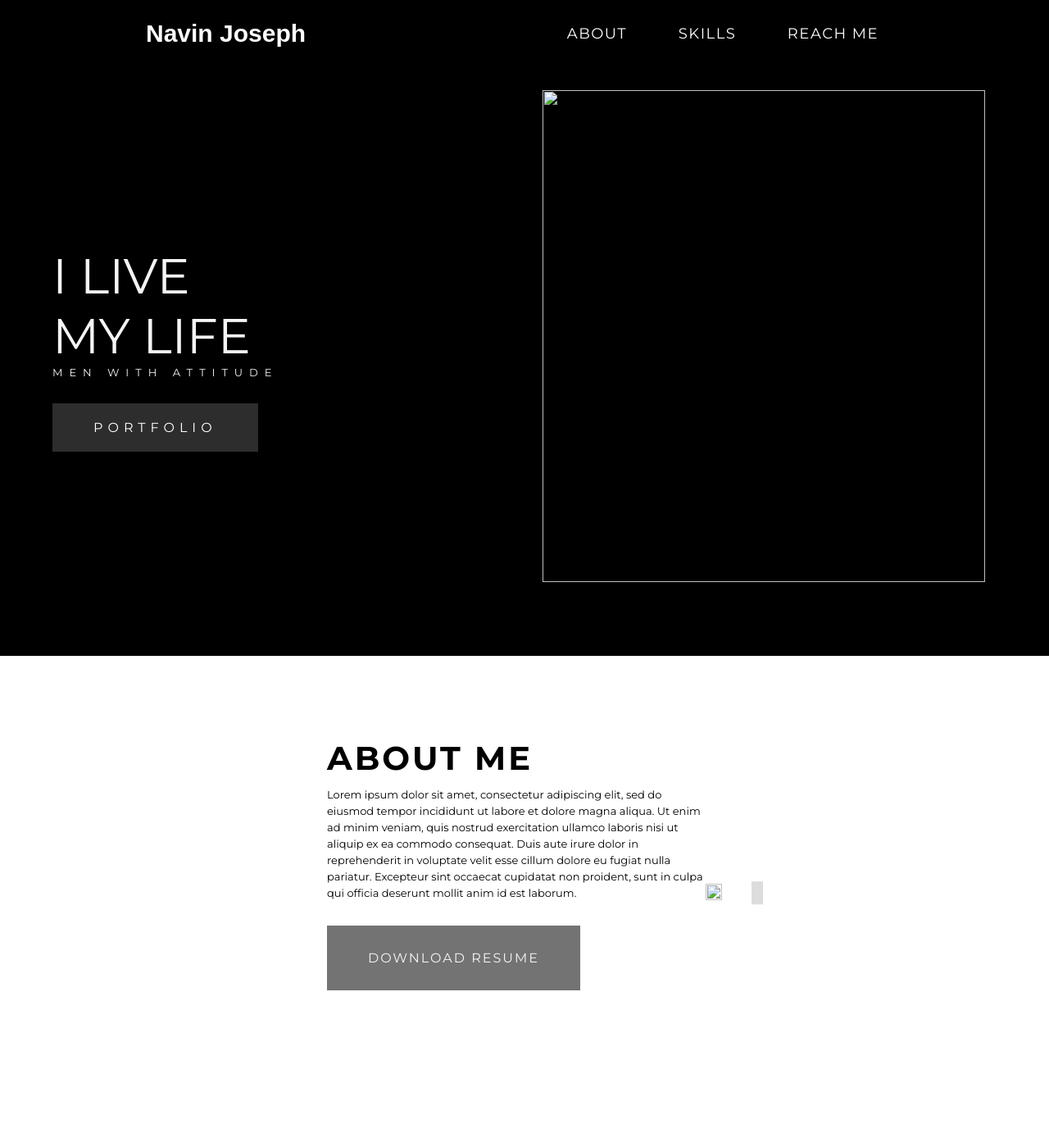
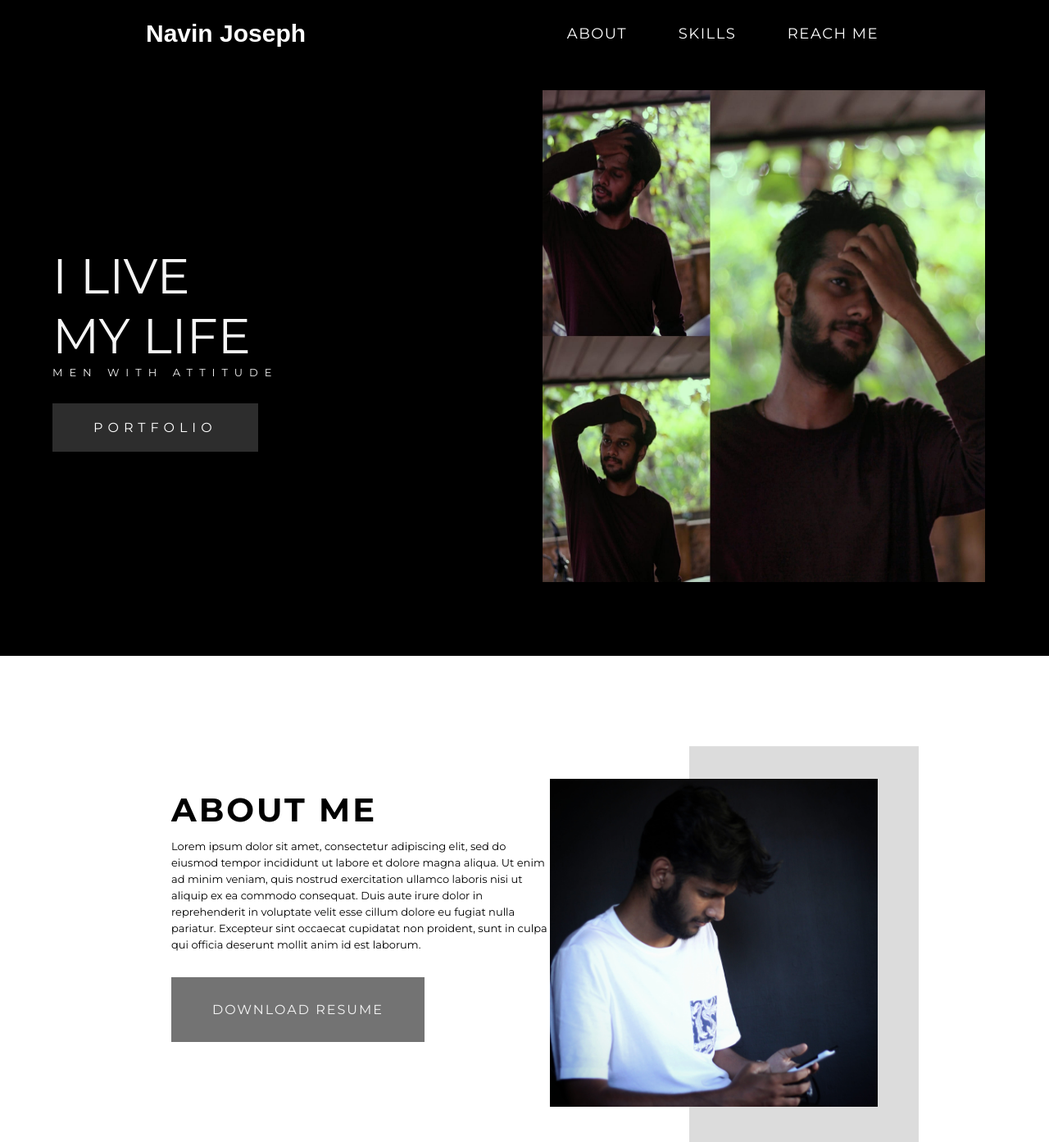
Before and after one commit to navinjoseph7/navinjoseph, a plain HTML site: page index.html in a window 1280 px wide. Shown: the top 1393 px of the page at 82% size. Drawn offline with Linux system fonts and the light colour scheme.

Commit message:
Update index.html

```diff
--- a/index.html
+++ b/index.html
@@ -30,7 +30,7 @@
 		<a href="#" type="button" class="hero-info-button">PORTFOLIO</a>
 		</div>
 		<div class="hero-img">
-			<img src="./IMG/IMG_20201212_194743_753.jpg" alt="">
+			<img src="./IMG_20201212_194743_753.jpg" alt="">
 		</div>
 	</section>
 	<section id="about" class="about container">
@@ -41,7 +41,7 @@
 		</div>
 		<div class="about-img">
 			<div class="about-img-wrapper">
-				<img src="./IMG/IMG_20201010_194952_896.jpg" alt="">
+				<img src="./IMG_20201010_194952_896.jpg" alt="">
 			</div>
 		</div>
 	</section>
```
